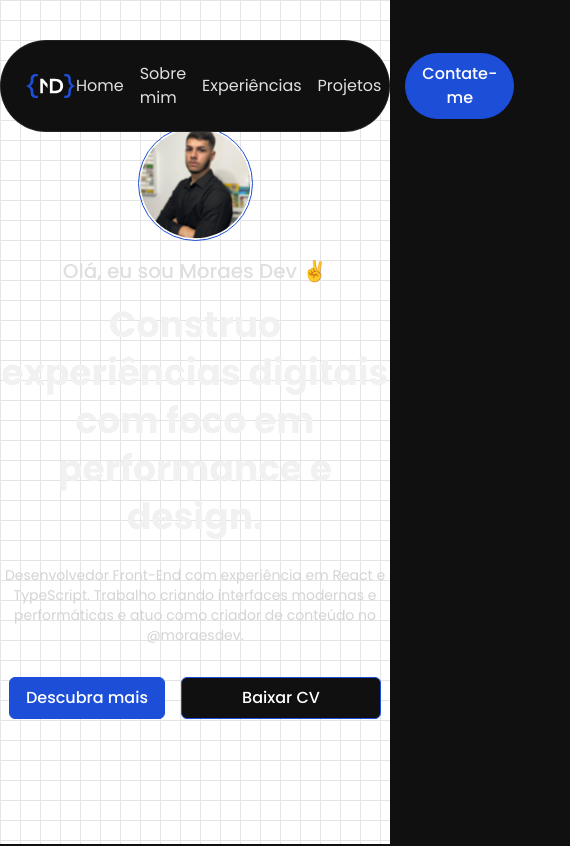
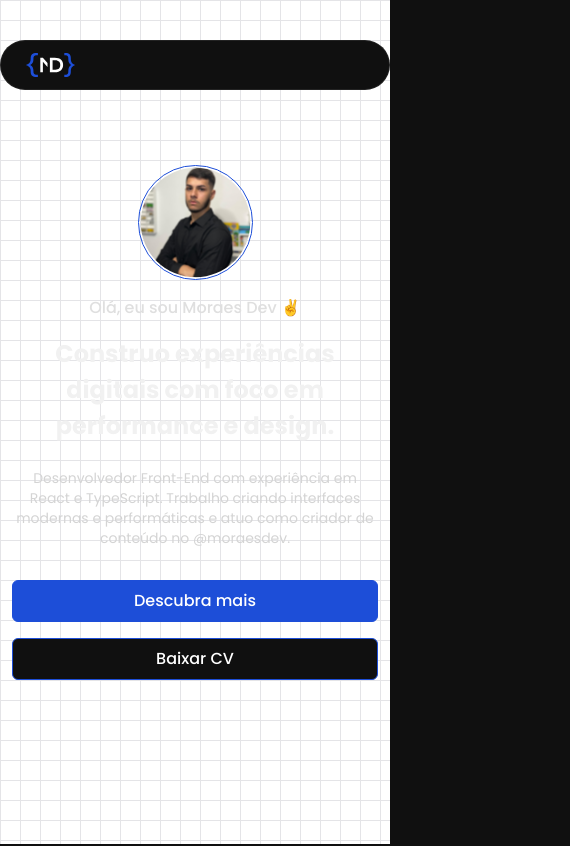
Before and after one commit to tiagolopes-dev/portfolio-moraes-dev, a Next.js app: page / in a window 390 px wide. Shown: the top 846 px of the page, 570 px wide, since content can reach past the window. Built offline with nearby package versions, Linux system fonts and the light colour scheme.

Commit message:
layout: Adding responsibility to Hero section

```diff
--- a/src/app/components/hero/index.tsx
+++ b/src/app/components/hero/index.tsx
@@ -1,18 +1,18 @@
 'use client'
 
-import { handleDownloadCv } from "@/lib/utils"
-import { Button } from "../ui/button"
+import { handleDownloadCv } from '@/lib/utils'
+import { Button } from '../ui/button'
 
 export const Hero = () => {
   return (
-    <div className='z-10 flex max-w-[750px] flex-col items-center justify-center text-center'>
+    <div className='z-10 flex max-w-[750px] flex-col items-center justify-center px-3 text-center md:px-0'>
       <img src='/hero-image.svg' />
 
-      <span className='text-white-200 mt-4 mb-4 text-xl font-medium'>
+      <span className='text-white-200 mt-4 mb-4 text-base font-medium md:text-xl'>
         Olá, eu sou Moraes Dev ✌️
       </span>
 
-      <h1 className='text-white-400 mb-6 text-4xl leading-12 font-bold'>
+      <h1 className='text-white-400 mb-6 text-2xl leading-9 font-bold md:text-4xl md:leading-12'>
         Construo experiências digitais com foco em performance e design.
       </h1>
 
@@ -21,8 +21,10 @@ export const Hero = () => {
         modernas e performáticas e atuo como criador de conteúdo no @moraesdev.
       </p>
 
-      <div className='mt-8 flex gap-4'>
-        <Button variant='primary'>Descubra mais</Button>
+      <div className='mt-8 flex w-full flex-col gap-4 md:w-fit md:flex-row'>
+        <Button variant='primary' className='min-w-[200px]'>
+          Descubra mais
+        </Button>
         <Button variant='secondary' className='min-w-[200px]' onClick={() => handleDownloadCv()}>
           Baixar CV
         </Button>
--- a/src/app/components/navbar/index.tsx
+++ b/src/app/components/navbar/index.tsx
@@ -1,11 +1,11 @@
-import { Button } from "../ui/button";
+import { Button } from '../ui/button'
 
 export function Navbar() {
   return (
-    <div className='bg-black-400 fixed top-10 z-50 flex w-full items-center justify-between rounded-full border border-[#ffffff14] pl-6 pr-3 py-3 md:left-2/4 md:max-w-[800px] md:-translate-x-2/4'>
+    <div className='bg-black-400 fixed top-10 z-50 flex w-full items-center justify-between rounded-full border border-[#ffffff14] py-3 pr-3 pl-6 md:left-2/4 md:max-w-[800px] md:-translate-x-2/4'>
       <img src='/moraes-logo.svg' alt='Moraes Logo' />
 
-      <div className="flex items-center gap-4">
+      <div className='hidden items-center gap-4 md:flex'>
         <a href='#' className='text-white-200 hover:text-white-200/85'>
           Home
         </a>
@@ -18,7 +18,9 @@ export function Navbar() {
         <a href='#' className='text-white-200 hover:text-white-200/85'>
           Projetos
         </a>
-        <Button rounded className="ml-2">Contate-me</Button>
+        <Button rounded className='ml-2'>
+          Contate-me
+        </Button>
       </div>
     </div>
   )
--- a/src/app/page.tsx
+++ b/src/app/page.tsx
@@ -99,11 +99,11 @@ export default function Home() {
       <div className='container mx-auto px-3 md:px-0'>
         <AboutMe />
         <p className='text-white-500 text-center text-2xl'>Projetos</p>
-        <div className='mt-6 grid grid-cols-3 gap-7'>
+        {/* <div className='mt-6 grid grid-cols-3 gap-7'>
           {projectCards.map((projectCard, index) => (
             <ProjectCard key={index} />
           ))}
-        </div>
+        </div> */}
         <Experiences />
       </div>
       <Footer />
```
